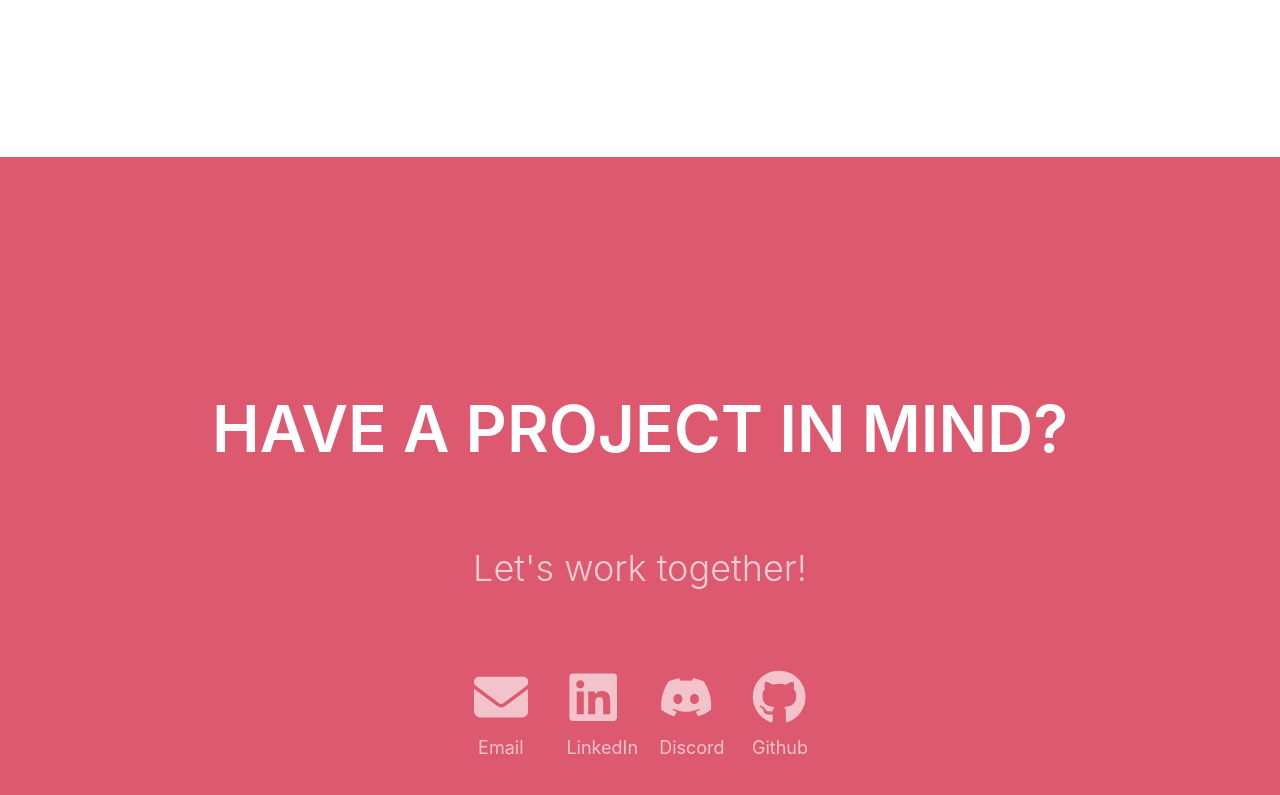
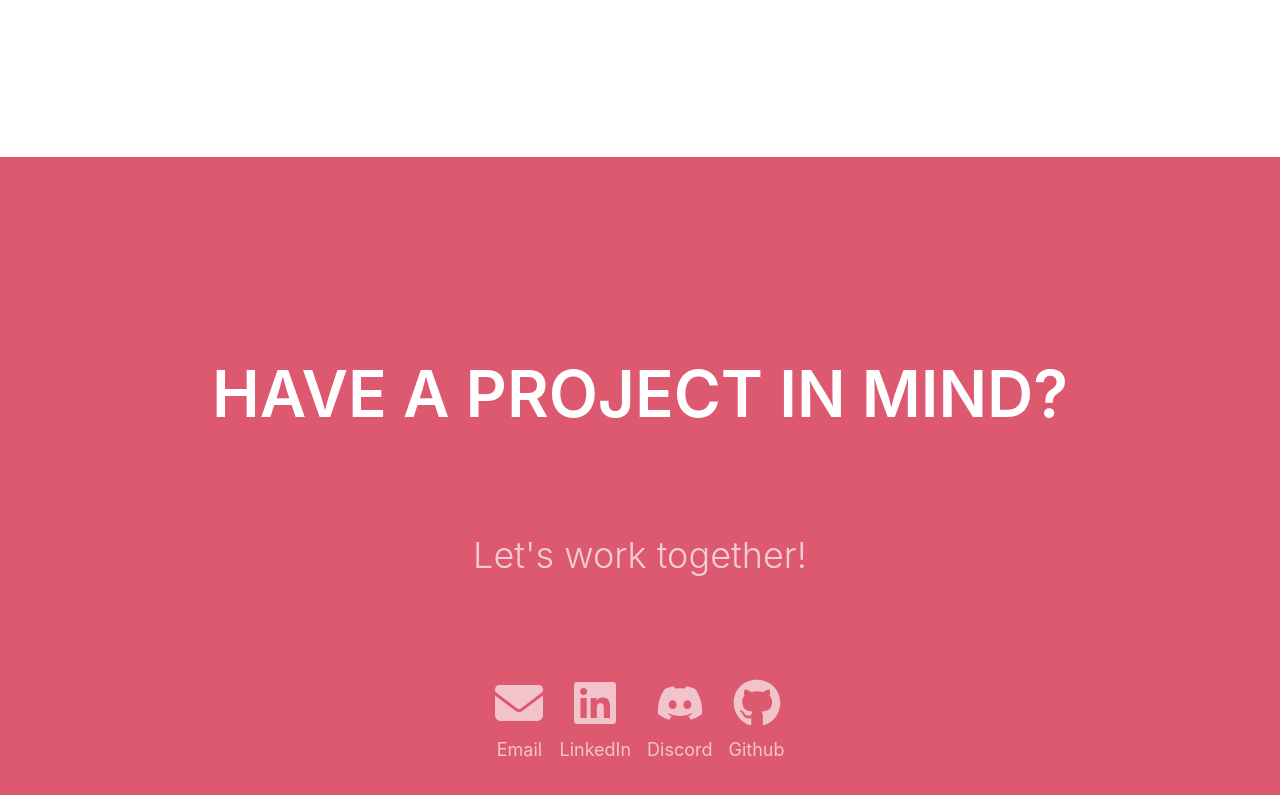
Before and after one commit to jameskbecker/portfolio-old, a Next.js app: page / in a window 1280 px wide. Shown: the part 3927-4722 px from the top of the page. Built offline with nearby package versions, Linux system fonts and the light colour scheme.

Commit message:
Update ContactSection

```diff
--- a/src/components/sections/contactSection/styles.ts
+++ b/src/components/sections/contactSection/styles.ts
@@ -9,9 +9,8 @@ export const StyledContactSection = styled.section`
   justify-content: space-evenly;
   height: 100vh;
 
-  padding: 12vw 0;
   background: ${({ theme }: any) => theme.brand};
-
+  padding: 6rem 12.5rem;
   box-sizing: border-box;
 
   overflow: hidden;
@@ -19,10 +18,19 @@ export const StyledContactSection = styled.section`
   h1,
   h3 {
     color: ${({ theme }: any) => theme.brandText};
+    text-align: center;
   }
 
   h3 {
     opacity: 0.7;
+  }
+
+  @media only screen and (max-width: ${screens.tabletMax}) {
+    padding: 6rem;
+  }
+
+  @media only screen and (max-width: ${screens.mobileMax}) {
+    padding: 2rem;
   }
 `;
 
@@ -32,23 +40,34 @@ export const StyledContactContent = styled.div`
   flex-direction: row;
   justify-content: center;
   align-items: space-evenly;
-  gap: 3vw;
+  gap: 1rem;
+  width: 100%;
 
-  font-size: clamp(3rem, 3vw + 1rem, 4rem);;
-  mid-width: 50vw
   box-sizing: border-box;
 
   @media only screen and (max-width: ${screens.tabletMax}) {
     flex-direction: column;
     gap: 4vh;
   }
+
+  @media only screen and (max-width: ${screens.mobileMax}) {
+    display: grid;
+    grid-template-columns: 1fr 1fr;
+    grid-template-rows: 1fr 1fr;
+    grid-gap: 4rem;
+    width: auto;
+  }
 `;
 
 export const StyledContactButton = styled(motion.a)`
-  height: 1em;
-  width: 1em;
+  display: flex;
+  flex-direction: column;
+  align-items: center;
+  gap: 0.75rem;
   font-size: inherit;
   opacity: 0.7;
+
+  overflow: hidden;
 
   div {
     color: ${({ theme }) => theme.brandText};
@@ -57,8 +76,8 @@ export const StyledContactButton = styled(motion.a)`
   }
 
   svg {
-    height: 1em;
-    width: 1em;
+    height: 3em;
+    width: 3em;
     fill: white;
     font-size: inherit;
     opacity: inherit;
--- a/src/components/typography/Headings.tsx
+++ b/src/components/typography/Headings.tsx
@@ -7,7 +7,7 @@ export const H1 = styled.h1`
   text-transform: uppercase;
   color: ${({ theme }: any) => theme.heading};
 
-  @media only screen and (max-width: ${screens.mobileMax}) {
+  @media only screen and (max-width: ${screens.tabletMax}) {
     font-size: 3rem;
   }
 `;
```
